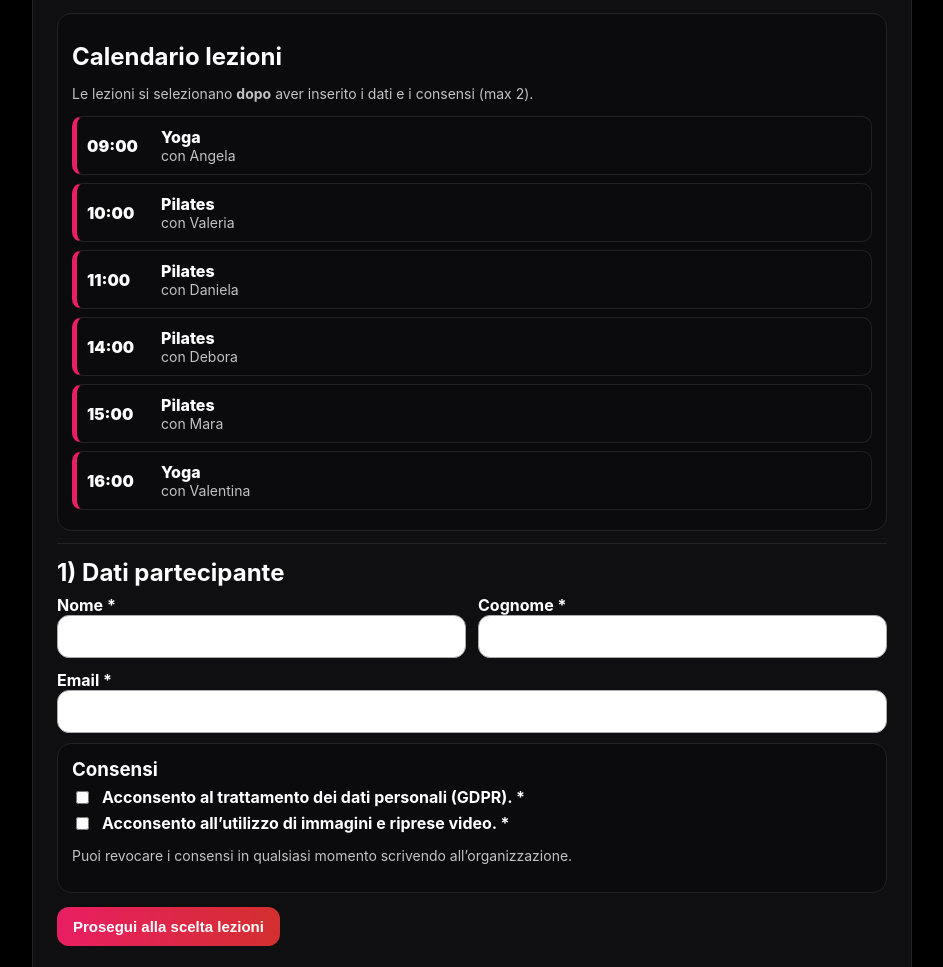
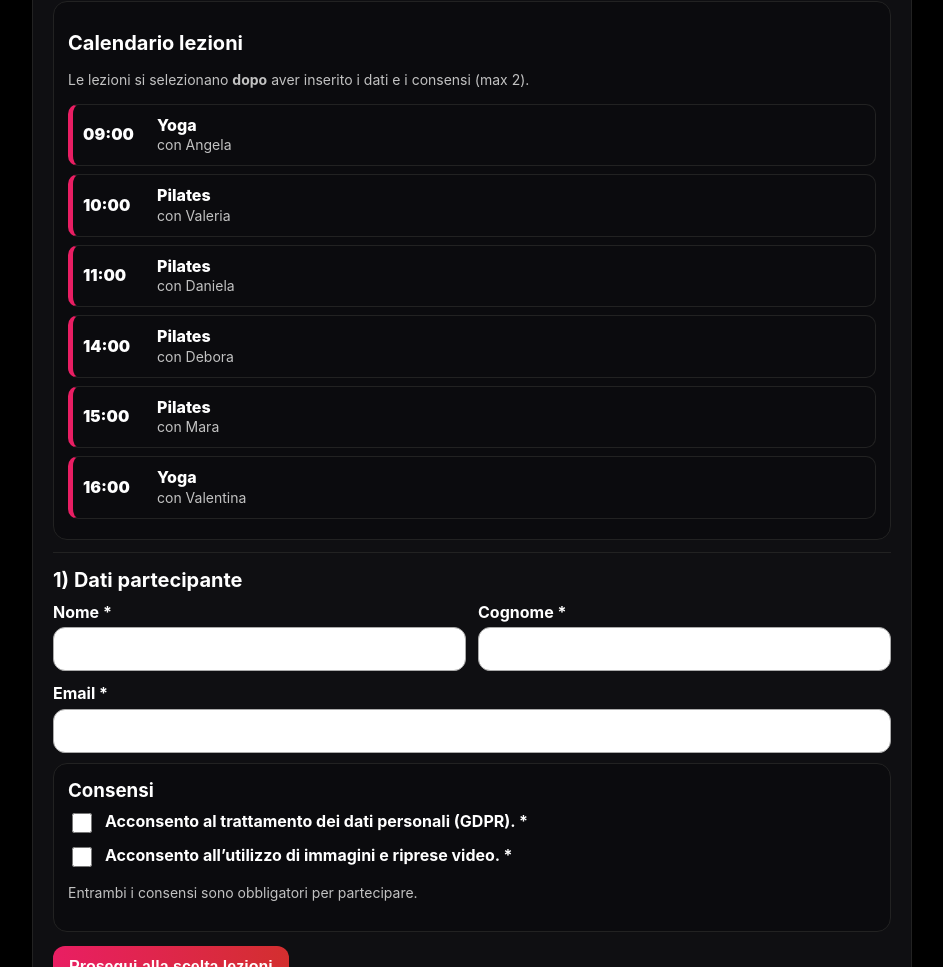
Before and after one commit to libertamenteperlilt-creator/LILT, a plain HTML site: page index.html in a window 1280 px wide. Shown: the part 138-1105 px from the top of the page, without its empty margins (168-1111 px from the left). Drawn offline with Linux system fonts and the light colour scheme.

Commit message:
def + mob

```diff
--- a/index.html
+++ b/index.html
@@ -2,7 +2,7 @@
 <html lang="it">
 <head>
   <meta charset="utf-8" />
-  <meta name="viewport" content="width=device-width,initial-scale=1" />
+  <meta name="viewport" content="width=device-width, initial-scale=1, viewport-fit=cover" />
   <title>Amiche per la LILT — Iscrizione</title>
   <style>
     :root{
@@ -10,36 +10,48 @@
       --muted:#c2c2c2; --border:#222; --panel:#0f0f12;
     }
     *{box-sizing:border-box}
-    body{margin:0;font-family:Inter,system-ui,Arial,sans-serif;background:var(--black);color:var(--white)}
-    .wrap{max-width:880px;margin:24px auto;background:var(--panel);padding:24px;border-radius:16px;box-shadow:0 8px 24px rgba(0,0,0,.5); border:1px solid var(--border)}
-    header{display:flex;align-items:center;gap:14px;background:#000;padding:12px;border-radius:12px;margin-bottom:16px;border:1px solid var(--border)}
-    .header-logos{display:flex;align-items:center;gap:12px}
-    .logo-plain img{height:48px;object-fit:contain;display:block} /* logo1 trasparente su nero */
+    html,body{margin:0;padding:0;background:var(--black);color:var(--white)}
+    body{font-family:Inter,system-ui,Arial,sans-serif; line-height:1.35; overflow-x:hidden}
+
+    .wrap{max-width:880px;margin:16px auto;background:var(--panel);
+      padding:20px;border-radius:16px;box-shadow:0 8px 24px rgba(0,0,0,.5); border:1px solid var(--border)}
+    header{display:flex;align-items:center;gap:12px;background:#000;padding:12px;border-radius:12px;margin-bottom:16px;border:1px solid var(--border); flex-wrap:wrap}
+    .header-logos{display:flex;align-items:center;gap:10px;flex:1 1 auto}
+    .logo-plain img{height:42px;object-fit:contain;display:block}
     .logo-pill-white{background:#fff;border-radius:12px;padding:6px 10px;display:inline-flex;align-items:center;box-shadow:0 2px 6px rgba(0,0,0,.6)}
-    .logo-pill-white img{height:48px;object-fit:contain;display:block} /* logo2 con bianco dietro */
-    .brand{margin-left:auto;text-align:right;color:#fff}
+    .logo-pill-white img{height:42px;object-fit:contain;display:block}
+    .brand{flex:1 1 220px; text-align:right;color:#fff}
     .brand h1{margin:0;font-size:22px;font-weight:800;letter-spacing:.2px}
     .brand span{color:var(--pink);font-weight:700}
     .badge{display:inline-block;background:linear-gradient(90deg,var(--pink),var(--red));color:#fff;padding:4px 10px;border-radius:999px;font-size:12px;font-weight:700;margin-top:6px}
-    h2{margin:14px 0 8px}
+
+    h2{margin:14px 0 8px;font-size:20px}
     .grid{display:grid;gap:12px}
     @media(min-width:640px){.grid.two{grid-template-columns:1fr 1fr}}
-    label{font-weight:700}
-    input[type="text"],input[type="email"]{
-      width:100%;padding:12px;border:1px solid #aaa;border-radius:12px;font-size:15px;
-      background:#fff;color:#000; /* SFONDO BIANCO */
+
+    label{font-weight:700; display:block; margin-bottom:4px}
+    input[type="text"], input[type="email"]{
+      width:100%; padding:12px; border:1px solid #aaa; border-radius:12px;
+      font-size:16px; /* niente zoom iOS */
+      background:#fff; color:#000;
     }
     input::placeholder{color:#777}
+
     .card{border:1px solid var(--border);border-radius:14px;padding:14px;background:#0b0b0e}
-    .consenso{display:flex;gap:10px;align-items:flex-start;margin:6px 0}
-    .consenso input{margin-top:4px}
-    .btns{display:flex;gap:10px;margin-top:14px}
-    button{padding:11px 16px;border:0;border-radius:12px;cursor:pointer;font-weight:800;font-size:15px}
+    .consenso{display:flex;gap:10px;align-items:flex-start;margin:8px 0}
+    .consenso input[type="checkbox"]{
+      width:20px;height:20px; margin-top:2px; accent-color: var(--pink);
+      flex:0 0 auto;
+    }
+    .btns{display:flex;gap:10px;margin-top:14px;flex-wrap:wrap}
+    button{padding:12px 16px;border:0;border-radius:12px;cursor:pointer;font-weight:800;font-size:16px}
     .primary{background:linear-gradient(90deg,var(--pink),var(--red));color:#fff}
     .ghost{background:#1a1a1f;color:#fff;border:1px solid var(--border)}
+
     .err{color:#ff6b6b;margin-top:8px;font-weight:800}
     .success{background:#0e2a17;border:1px solid #1f7a3e;color:#b6f0c9;padding:12px;border-radius:10px;margin-top:12px}
     .muted{color:var(--muted);font-size:14px}
+
     ul{margin:8px 0 0 20px}
     .schedule{display:grid;gap:8px;margin:6px 0}
     .slot{display:flex;align-items:center;gap:10px;border:1px solid var(--border);border-left:5px solid var(--pink);padding:10px;border-radius:10px;background:#0b0b0e}
@@ -49,7 +61,16 @@
     .step{display:none}
     .step.active{display:block}
     footer{margin-top:24px;font-size:12px;color:#9a9a9a;text-align:center}
-    a{color:#ff9ec0}
+
+    /* Mobile tweaks */
+    @media (max-width:600px){
+      .wrap{padding:14px}
+      .brand{flex:1 1 100%; text-align:center}
+      .header-logos{justify-content:center; width:100%}
+      .btns button{width:100%}
+      .logo-plain img, .logo-pill-white img{height:36px}
+      h2{font-size:18px}
+    }
   </style>
 </head>
 <body>
@@ -91,9 +112,15 @@
       </div>
       <div class="card" style="margin-top:10px">
         <h3 style="margin:0 0 6px">Consensi</h3>
-        <div class="consenso"><input id="consenso_dati" type="checkbox"><label for="consenso_dati">Acconsento al trattamento dei dati personali (GDPR). *</label></div>
-        <div class="consenso"><input id="consenso_media" type="checkbox"><label for="consenso_media">Acconsento all’utilizzo di immagini e riprese video. *</label></div>
-        <p class="muted">Puoi revocare i consensi in qualsiasi momento scrivendo all’organizzazione.</p>
+        <div class="consenso">
+          <input id="consenso_dati" type="checkbox">
+          <label for="consenso_dati">Acconsento al trattamento dei dati personali (GDPR). *</label>
+        </div>
+        <div class="consenso">
+          <input id="consenso_media" type="checkbox">
+          <label for="consenso_media">Acconsento all’utilizzo di immagini e riprese video. *</label>
+        </div>
+        <p class="muted">Entrambi i consensi sono obbligatori per partecipare.</p>
       </div>
       <div id="err1" class="err" style="display:none;"></div>
       <div class="btns"><button class="primary" id="toStep2">Prosegui alla scelta lezioni</button></div>
@@ -131,12 +158,10 @@
       const cognome=document.getElementById('cognome').value.trim();
       const email=document.getElementById('email').value.trim();
       const cDati=document.getElementById('consenso_dati').checked;
+      const cMedia=document.getElementById('consenso_media').checked;
       const err=document.getElementById('err1'); err.style.display='none'; err.textContent='';
       if(!nome||!cognome||!email){err.textContent='Compila Nome, Cognome ed Email.';err.style.display='block';return;}
-      if(!cDati || !cMedia){
-		err.textContent='Devi acconsentire sia al trattamento dati che a foto e video.';
-		err.style.display='block'; return;
-		}
+      if(!cDati || !cMedia){err.textContent='Devi acconsentire sia al trattamento dati che a foto e video.';err.style.display='block';return;}
       step1.classList.remove('active'); step2.classList.add('active'); window.scrollTo({top:0,behavior:'smooth'});
     });
 
@@ -165,7 +190,7 @@
       err.style.display='none'; ok.style.display='none';
       if(selected.length===0||selected.length>2){err.textContent='Seleziona 1 o 2 lezioni.';err.style.display='block';return;}
 
-      // IMPORTANTE: text/plain per evitare preflight CORS
+      // text/plain per evitare preflight su iOS/Android
       const payload={action:"register", key:ADMIN_KEY, data:{nome,cognome,email,consenso_dati,consenso_media,lezioni:selected}};
       try{
         const res=await fetch(BACKEND_URL,{
@@ -179,12 +204,10 @@
           ok.style.display='block';
           lessonBoxes.forEach(x=>x.disabled=true);
         }else{
-          err.textContent=json.error||'Errore durante l’invio.';
-          err.style.display='block';
+          err.textContent=json.error||'Errore durante l’invio.'; err.style.display='block';
         }
       }catch(e){
-        err.textContent='Errore di rete o backend non raggiungibile.';
-        err.style.display='block';
+        err.textContent='Errore di rete o backend non raggiungibile.'; err.style.display='block';
       }
     });
   </script>
```
